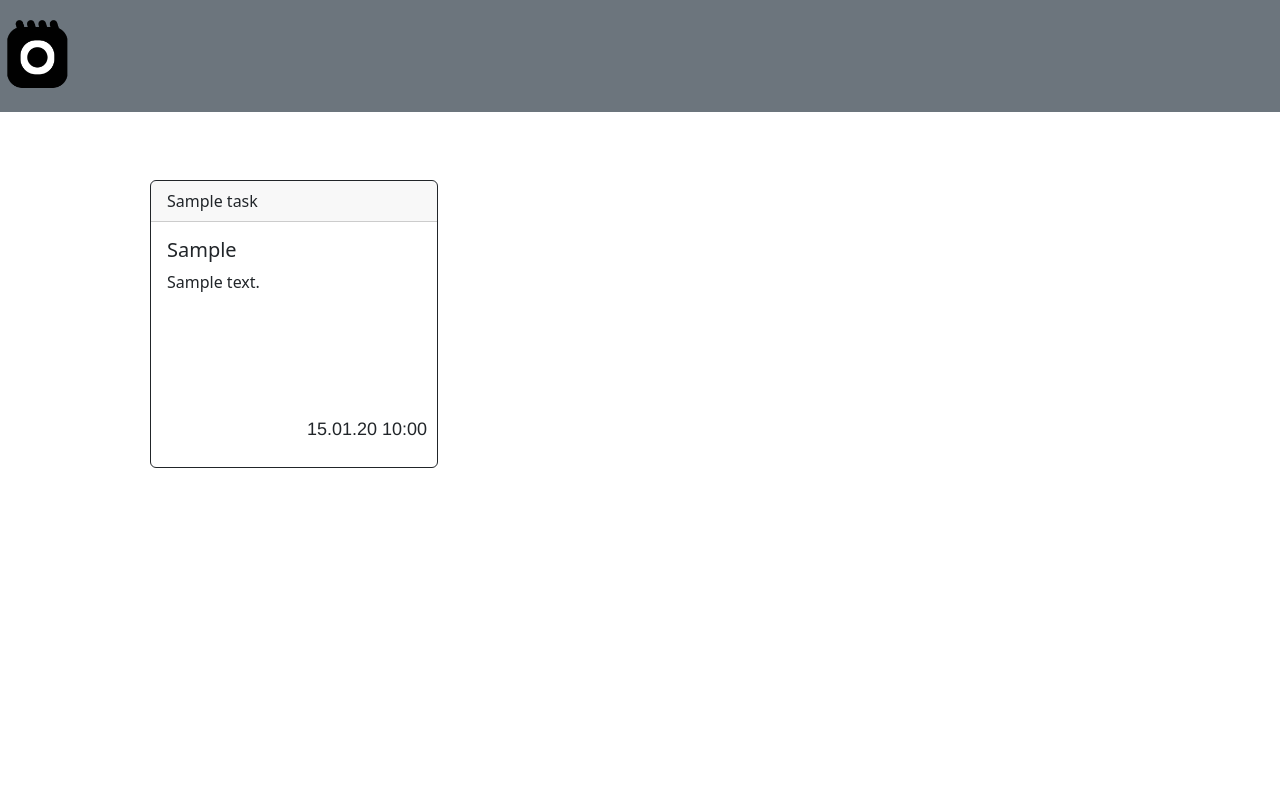
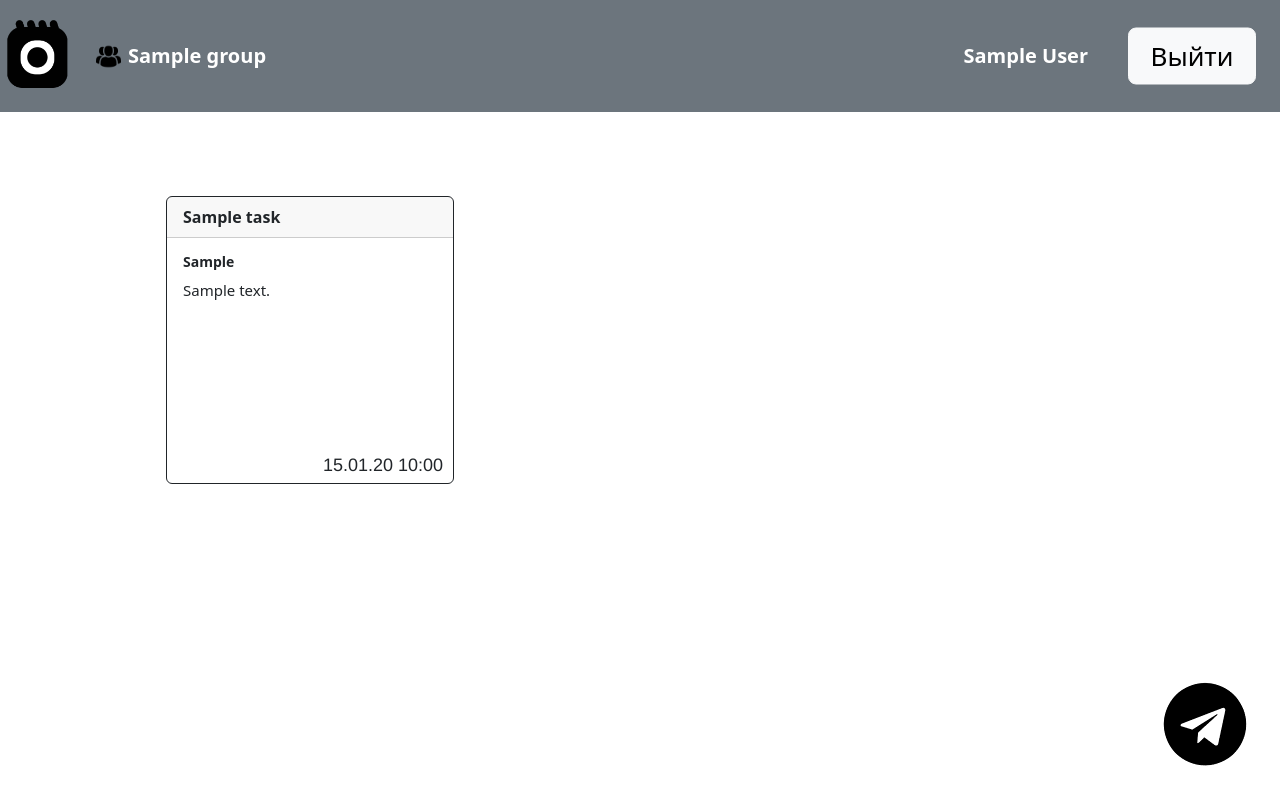
Before and after one commit to Mihendy/HWTracker, a Django app: template HWTracker/templates/main/student.html in a window 1280 px wide. Run offline with Django 4.2, Linux system fonts and the light colour scheme; tables that the repository leaves empty hold one stand-in row (values such as "Sample post"); the template is opened without the code that fills it: values that come from a table or form of the project are taken from there, most other values are stand-ins (such as "Sample title", 1, 10 or a date in 2020); some libraries are stand-ins or nearby versions.

Commit message:
updated student.html

```diff
--- a/HWTracker/main/forms.py
+++ b/HWTracker/main/forms.py
@@ -12,10 +12,10 @@
 class TaskForm(forms.Form):
     group = forms.ChoiceField(label='Группа', choices=get_choices,
                               widget=forms.Select(attrs={'class': 'form-control'}))
-    subject = forms.CharField(label='Предмет', widget=forms.TextInput(attrs={'class': 'form-control'}))
-    topic = forms.CharField(label='Тема', widget=forms.TextInput(attrs={'class': 'form-control'}))
+    subject = forms.CharField(label='Предмет', widget=forms.TextInput(attrs={'class': 'form-control'}), max_length=45)
+    topic = forms.CharField(label='Тема', widget=forms.TextInput(attrs={'class': 'form-control'}), max_length=45)
     description = forms.CharField(label='Описание', widget=forms.Textarea(
-        attrs={'class': 'form-control', 'rows': 3, "id": "TextArea", "style": "resize: none;"}), max_length=150)
+        attrs={'class': 'form-control', 'rows': 3, "id": "TextArea", "style": "resize: none;"}), max_length=130)
     due_date = forms.CharField(
         widget=forms.TextInput(attrs={'type': 'datetime-local', 'class': 'form-control'}),
         label='Сдать до', )
--- a/HWTracker/static/css/styles.css
+++ b/HWTracker/static/css/styles.css
@@ -27,7 +27,7 @@
   margin-top: 0px;
 }
 
-.logo-1 {
+/* .logo-1 {
   position: fixed;
   top: 0;
   left: 0;
@@ -35,19 +35,14 @@
   display: flex;
   align-items: center;
   justify-content: center;
-}
+} */
 
-.tg {
-  z-index: 3;
-  width: 100px;
-  height: 100px;
-}
 
 .tg-button {
   z-index: 3;
-  position: fixed;
-  bottom: 40px;
-  right: 50px;
+  position: absolute;
+  right: 30px;
+  bottom: 30px;
 }
 
 .tg-button:hover img {
@@ -55,7 +50,7 @@
   opacity: 0.7;
 }
 
-.top-bar {
+/* .top-bar {
   position: fixed;
   top: 0;
   left: 0;
@@ -63,7 +58,7 @@
   width: 100%;
   height: 150px;
   background-color: rgb(196, 196, 196);
-}
+} */
 
 h1 {
   font-family: 'Franklin Gothic Medium';
@@ -105,7 +100,7 @@
   color: #FFFFFF;
   text-decoration: none;
 }
-/*кнопка выхода*/
+/* кнопка выхода
 .exit-button-container {
   position: fixed;
   z-index: 1;
@@ -134,7 +129,7 @@
   text-align: center;
   color: #FFFFFF;
   text-decoration: none;
-}
+} */
 
 /*курс*/
 .box-course {
@@ -254,7 +249,7 @@
 
 .date {
   position: absolute;
-  bottom: 10px;
+  bottom: -10px;
   right: 10px;
   max-width: calc(100% - 10px);
   font-family: 'Franklin Gothic Medium';
@@ -294,22 +289,27 @@
 
 /*кнопка */
 .add-button {
-  width: 100px;
-  height: 100px;
+  height: 290px;
   display: flex;
   align-items: center;
   justify-content: center;
   border: 2px dashed #000;
   border-radius: 12px;
-  padding: 74px 148px;
+  padding: 93px;
+  margin: 1rem;
 }
 
 .add-button:hover img {
   opacity: 0.7;
 }
 
+.add-button img {
+  width: 100px;
+  height: 100px;
+}
 
-/*поле заполнения */
+
+/* поле заполнения
 .post-subject {
   position: relative;
   align-items: center;
@@ -398,4 +398,8 @@
 
 .save-button:hover {
   background-color: gray;
+} */
+
+.completed-homework {
+  background-color:#212529;
 }
--- a/HWTracker/templates/main/student.html
+++ b/HWTracker/templates/main/student.html
@@ -15,43 +15,39 @@
         <a class="navbar-brand ml-4">
             <img src="{% static 'img/logo.png' %}" alt="Logo" width="75" height="auto">
         </a>
-    <button class="navbar-toggler" type="button" data-toggle="collapse" data-target="#navbarNav"
-            aria-controls="navbarNav" aria-expanded="false" aria-label="Toggle navigation">
-        <span class="navbar-toggler-icon"></span>
-    </button>
+
+        <a class="position-absolute" style="left: 6rem;">
+            <img src="{% static 'img/group.png' %}" alt="Group" width="25">
+        </a>
+
+        <div class="fw-bold position-absolute" style="left: 8rem; font-size: 20px; color: #ffffff;">{{ group }}</div>
+
+        <div class="fw-bold position-absolute" style="right: 12rem; font-size: 20px; color: #ffffff;">{{ first_name }} {{ last_name }}</div>
+
+        <a href="/logout" class="btn btn-light btn-lg position-absolute top-50 end-0 translate-middle-y me-4" style="width: 8rem; font-size: 26px" role="button">Выйти</a>
+
     </nav>
-{#<div class="logo-1">#}
-{#    <img src="{% static 'img/logo.png' %}" alt="Logo" class="logo">#}
-{#</div>#}
-{#<div class="tg-button">#}
-{#    <img src="{% static 'img/tg.png' %}" alt="Telegram" class="tg">#}
-{#</div>#}
-{#<div class="top-bar">#}
-{#    <div class="exit-button-container">#}
-{#        <a href="logout" class="exit-button">Выйти</a>#}
-{#    </div>#}
-{#    <div class="box-course">{{ group }}</div>#}
-{#    <div class="text-container">#}
-{#        <p class="text-right-corner">{{ first_name }} {{ last_name }}</p>#}
-{#    </div>#}
-{#</div>#}
+
+    <a class="tg-button">
+        <img src="{% static 'img/tg.png' %}" alt="Telegram">
+    </a>
+
     <div class="grid-container">
         {% for task in tasks %}
-        <div class="card border-dark mb-3" style="width: 18rem; height: 18rem;">
-            <div class="card-header">{{ task.subject }}</div>
+            <div class="card border-dark mb-3 completed-homework" style="width: 18rem; height: 18rem; margin: 1rem;">
+                <div class="card-header" style="font-weight: 800">{{ task.subject }}</div>
                 <div class="card-body">
-                <h5 class="card-title">{{ task.topic }}</h5>
-                <p class="card-text">{{ task.description }}</p>
+                    <h5 class="card-title" style="font-size: 14px; font-weight: bold;">{{ task.topic }}</h5>
+                    <p class="card-text" style="font-size: 15px;">{{ task.description }}</p>
                     <p class="date">{{ task.due_date|date:"d.m.y H:i" }}</p>
                 </div>
             </div>
         {% endfor %}
         {% if is_editor %}
             <div class="add-button" onclick="window.location.href = '/taskform'" ;>
-            <img src="{% static 'img/add-button.png' %}" alt="AddButton" class="add-button">
+                <img src="{% static 'img/add-button.png' %}" alt="AddButton">
             </div>
         {% endif %}
     </div>
-
 </body>
 </html>
```
Also changed, not shown: HWTracker/static/img/group.png (added). Lines whose indentation alone changed are shown as unchanged.
